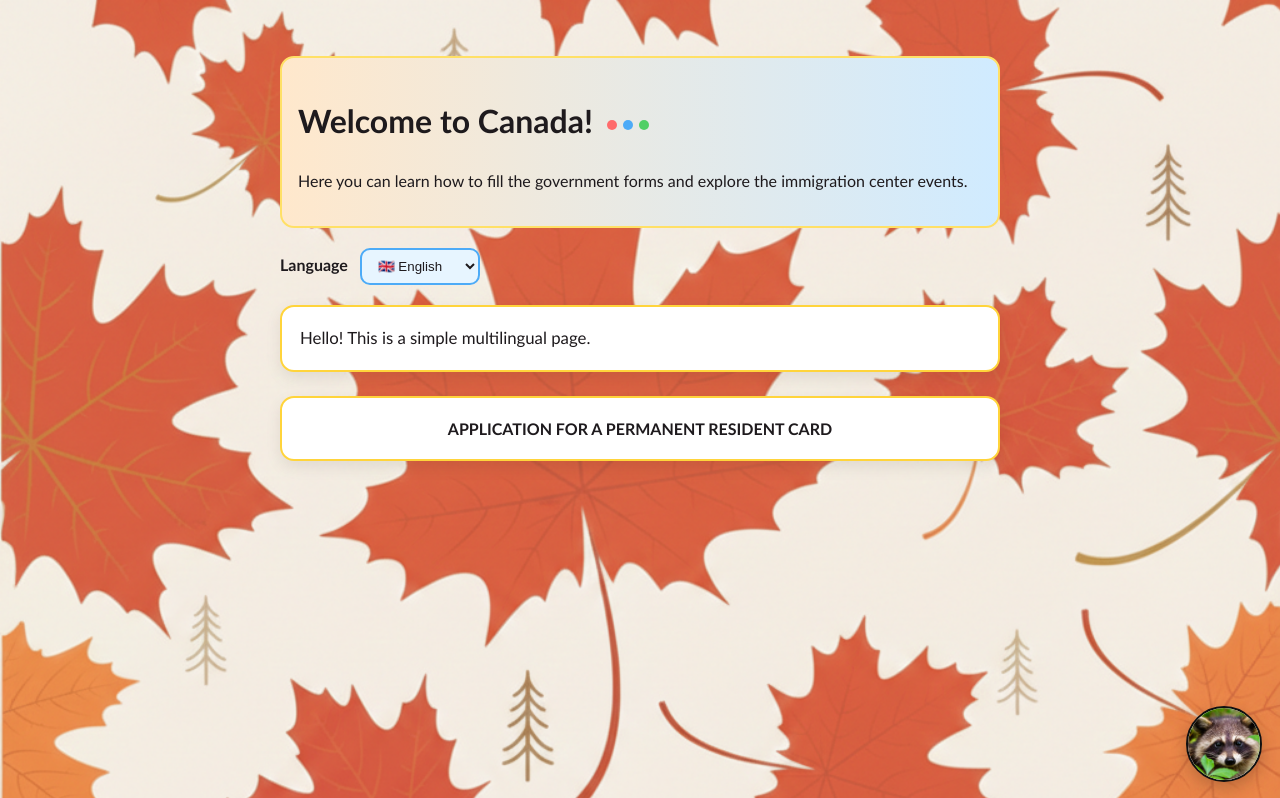
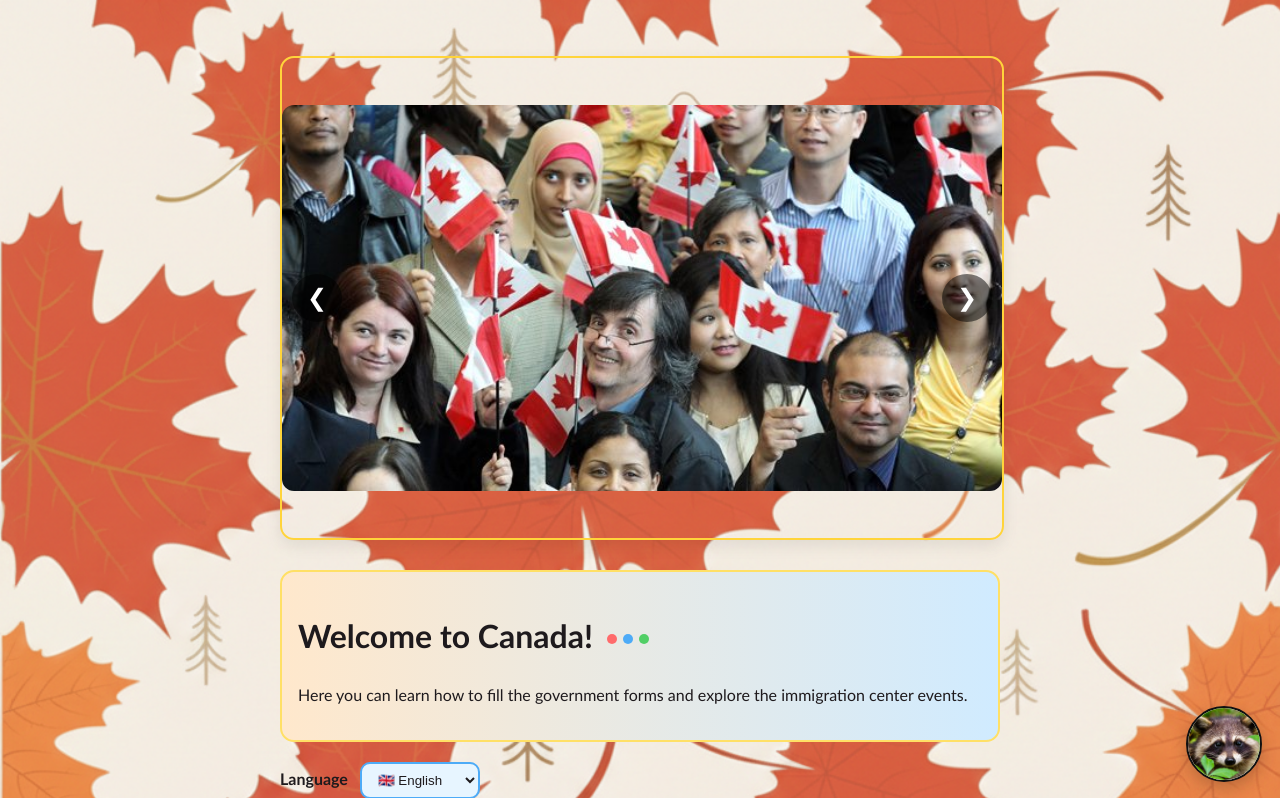
Before and after one commit to enalan13/Racoon, a FastAPI app: page / in a window 1280 px wide. Shown: the top 798 px of the page. Run offline with FastAPI, Linux system fonts and the light colour scheme.

Commit message:
added 3 pictures to the beginning

```diff
--- a/fastapi_test/templates/index.html
+++ b/fastapi_test/templates/index.html
@@ -130,9 +130,84 @@
       text-decoration: none;
       margin-top: 6px;
     }
+
+    .carousel-container {
+      position: relative;
+      width: 100%;
+      max-width: 720px;
+      margin: 0 auto 30px auto;
+      overflow: hidden;
+      border-radius: 14px;
+      box-shadow: 0 6px 16px rgba(0, 0, 0, 0.08);
+      border: 2px solid #ffd43b;
+    }
+
+    .carousel-track {
+      display: flex;
+      transition: transform 0.5s ease-in-out;
+    }
+
+    .carousel-slide {
+      min-width: 100%;
+      box-sizing: border-box;
+      display: flex;
+      justify-content: center;
+      align-items: center;
+    }
+
+    .carousel-slide img {
+      width: 100%;
+      height: auto;
+      display: block;
+      object-fit: cover;
+      border-radius: 12px;
+    }
+
+    .carousel-button {
+      position: absolute;
+      top: 50%;
+      transform: translateY(-50%);
+      background-color: rgba(0, 0, 0, 0.5);
+      color: white;
+      border: none;
+      padding: 10px 15px;
+      cursor: pointer;
+      font-size: 24px;
+      z-index: 10;
+      border-radius: 50%; /* Yuvarlak butonlar */
+      transition: background-color 0.3s ease;
+    }
+
+    .carousel-button:hover {
+      background-color: rgba(0, 0, 0, 0.7);
+    }
+
+    .carousel-button.prev {
+      left: 10px;
+    }
+
+    .carousel-button.next {
+      right: 10px;
+    }
   </style>
 </head>
 <body>
+
+  <div class="carousel-container">
+    <div class="carousel-track" id="carouselTrack">
+      <div class="carousel-slide">
+        <img src="/static/immig3.jpg" alt="Canada 1">
+      </div>
+      <div class="carousel-slide">
+        <img src="/static/immig2.webp" alt="Canada 2">
+      </div>
+      <div class="carousel-slide">
+        <img src="/static/immig1.jpg" alt="Canada 3">
+      </div>
+    </div>
+    <button class="carousel-button prev" onclick="moveSlide(-1)">&#10094;</button>
+    <button class="carousel-button next" onclick="moveSlide(1)">&#10095;</button>
+  </div>
   <header>
     <h1>Welcome to Canada! <span class="dot red"></span><span class="dot blue"></span><span class="dot green"></span></h1>
     <p>Here you can learn how to fill the government forms and explore the immigration center events.</p>
@@ -169,6 +244,29 @@
     <img src="/static/chat-raccoon.avif" alt="Raccoon chat icon">
   </div>
   <script>
+    let currentSlide = 0;
+    const slides = document.querySelectorAll('.carousel-slide');
+    const totalSlides = slides.length;
+    const carouselTrack = document.getElementById('carouselTrack');
+
+    function updateCarousel() {
+      const offset = -currentSlide * 100; // Her slayt için %100 kaydır
+      carouselTrack.style.transform = `translateX(${offset}%)`;
+    }
+
+    function moveSlide(direction) {
+      currentSlide += direction;
+
+      if (currentSlide < 0) {
+        currentSlide = totalSlides - 1; // Başa dön
+      } else if (currentSlide >= totalSlides) {
+        currentSlide = 0; // Sona dön
+      }
+      updateCarousel();
+    }
+
+    updateCarousel();
+
     const select = document.getElementById("lang-select");
     const paragraphs = document.querySelectorAll("[data-lang]");
     const prFormLink = document.getElementById("pr-form-link");
```
Also changed, not shown: fastapi_test/static/immig1.jpg (added), fastapi_test/static/immig2.webp (added), fastapi_test/static/immig3.jpg (added).
